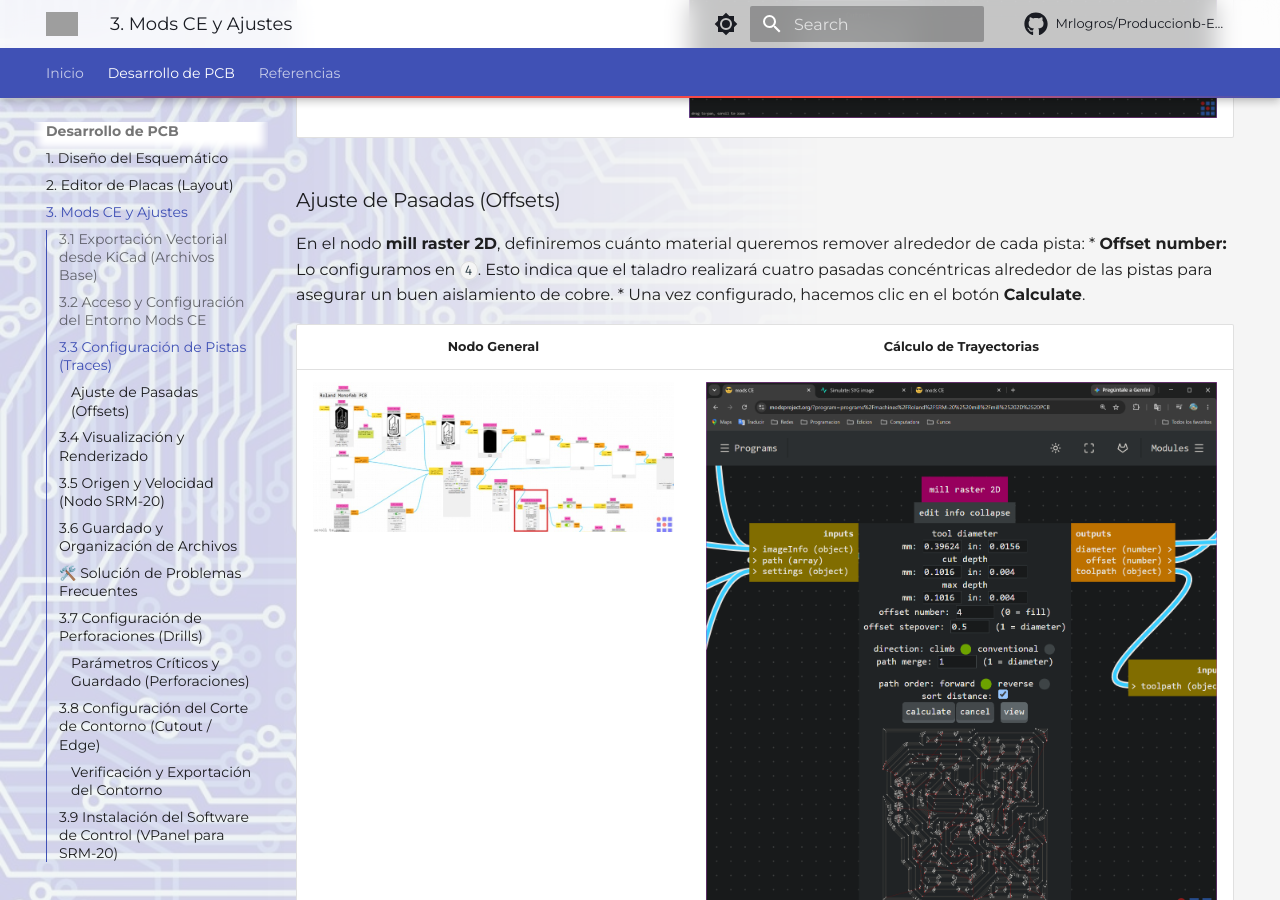
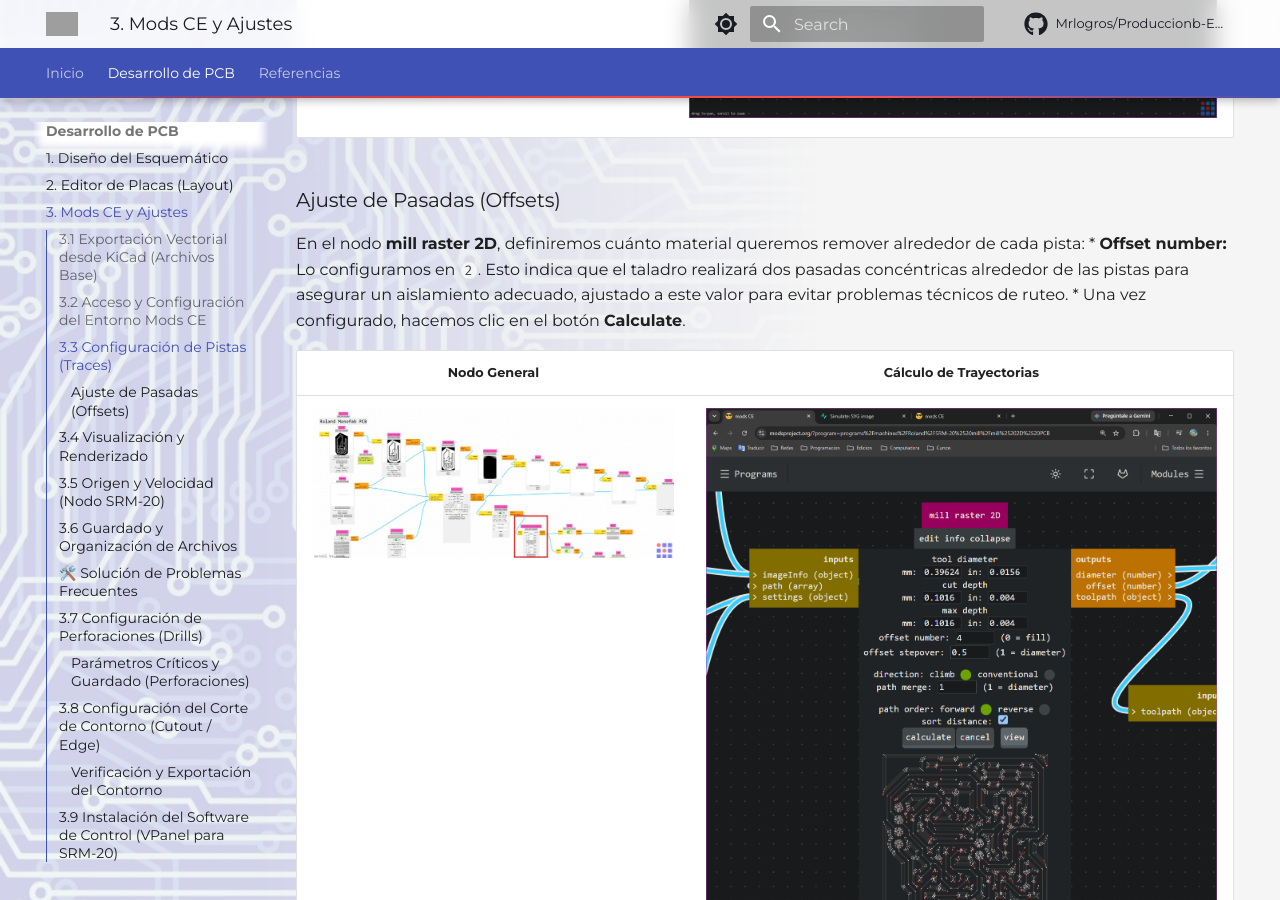
Before and after one commit to Mrlogros/Produccionb-Electronica, an MkDocs documentation site: the page built from docs/mods-ce.md, in a window 1280 px wide and 900 px high, scrolled down 7385 px. Built offline with MkDocs 1.6.1 and Material for MkDocs 9.7.7, drawn with Linux system fonts in a browser that asks for light colours; comment, search, counter and statistics services are not loaded; grey boxes are pictures that could not be loaded.

Commit message:
Update mods-ce.md

```diff
--- a/docs/mods-ce.md
+++ b/docs/mods-ce.md
@@ -87,7 +87,7 @@ A continuación, configuramos los parámetros de la herramienta física:
 
 ### Ajuste de Pasadas (Offsets)
 En el nodo **mill raster 2D**, definiremos cuánto material queremos remover alrededor de cada pista:
-*   **Offset number:** Lo configuramos en `4`. Esto indica que el taladro realizará cuatro pasadas concéntricas alrededor de las pistas para asegurar un buen aislamiento de cobre.
+*   **Offset number:** Lo configuramos en `2`. Esto indica que el taladro realizará dos pasadas concéntricas alrededor de las pistas para asegurar un aislamiento adecuado, ajustado a este valor para evitar problemas técnicos de ruteo.
 *   Una vez configurado, hacemos clic en el botón **Calculate**.
 
 | Nodo General | Cálculo de Trayectorias |
```
